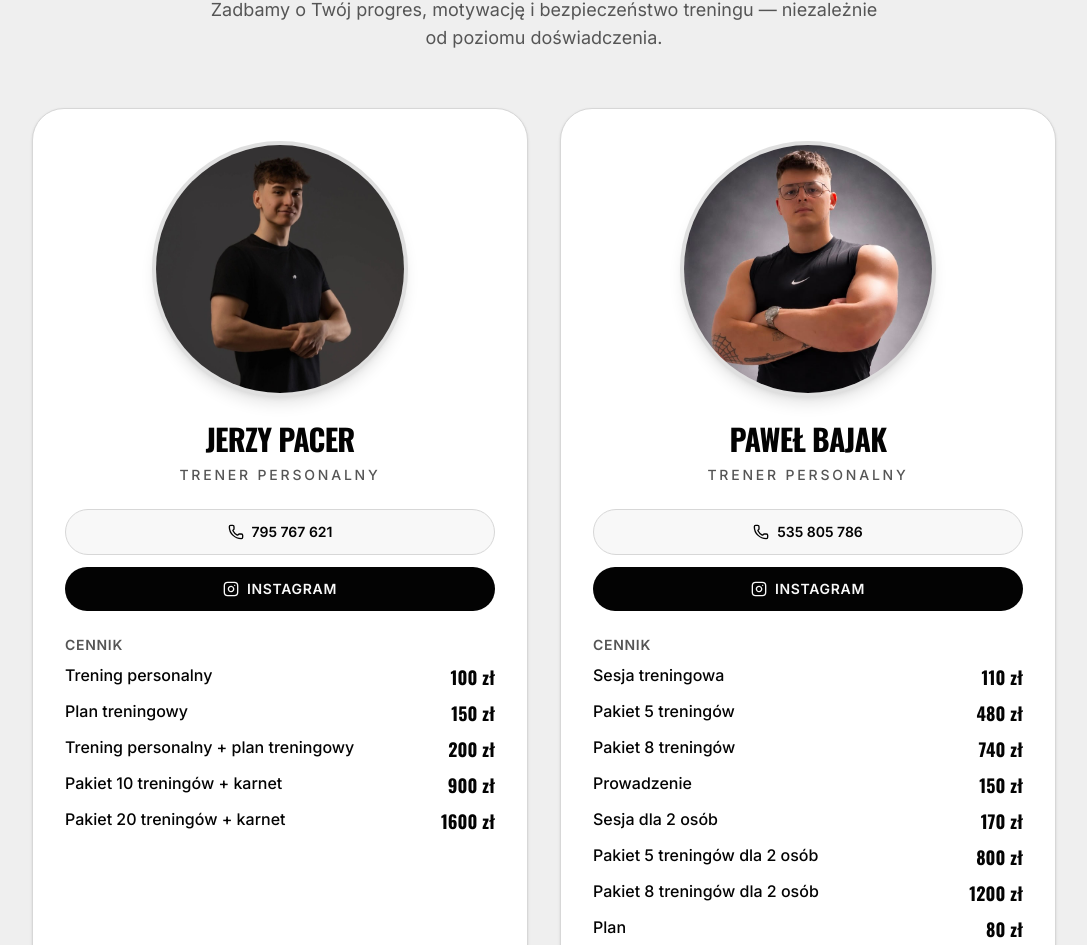
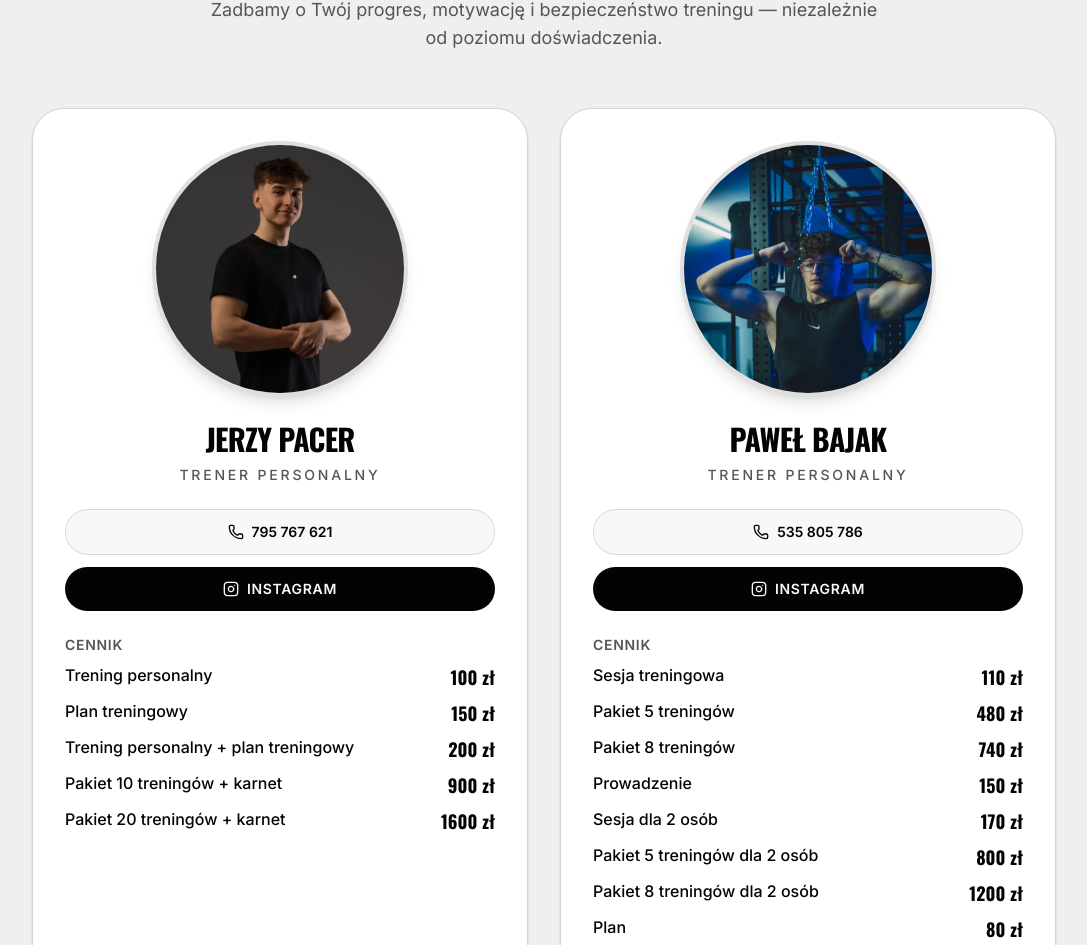
Before and after one commit to frodoprgmz/PowerHub-website, a Next.js app: page / in a window 1280 px wide. Shown: the part 5653-6598 px from the top of the page, without its empty margins (96-1183 px from the left). Built offline with nearby package versions, Linux system fonts and the light colour scheme.

Commit message:
Aktualizacja zdjęcia trenera Pawła

```diff
--- a/components/instructors-section.tsx
+++ b/components/instructors-section.tsx
@@ -26,7 +26,7 @@ const trainers = [
     phone: "535 805 786",
     phoneHref: "tel:+48535805786",
     instagram: "https://www.instagram.com/trener_pawii/",
-    image: "/images/instructors/pablo.png",
+    image: "/images/instructors/pawel.jpg",
     alt: "Paweł Bajak - trener personalny Powerhub",
     imagePosition: "center 5%",
     imageScale: "scale-100 group-hover:scale-105",
```
Also changed, not shown: public/images/instructors/pablo.png (deleted), public/images/instructors/pawel.jpg (added).
